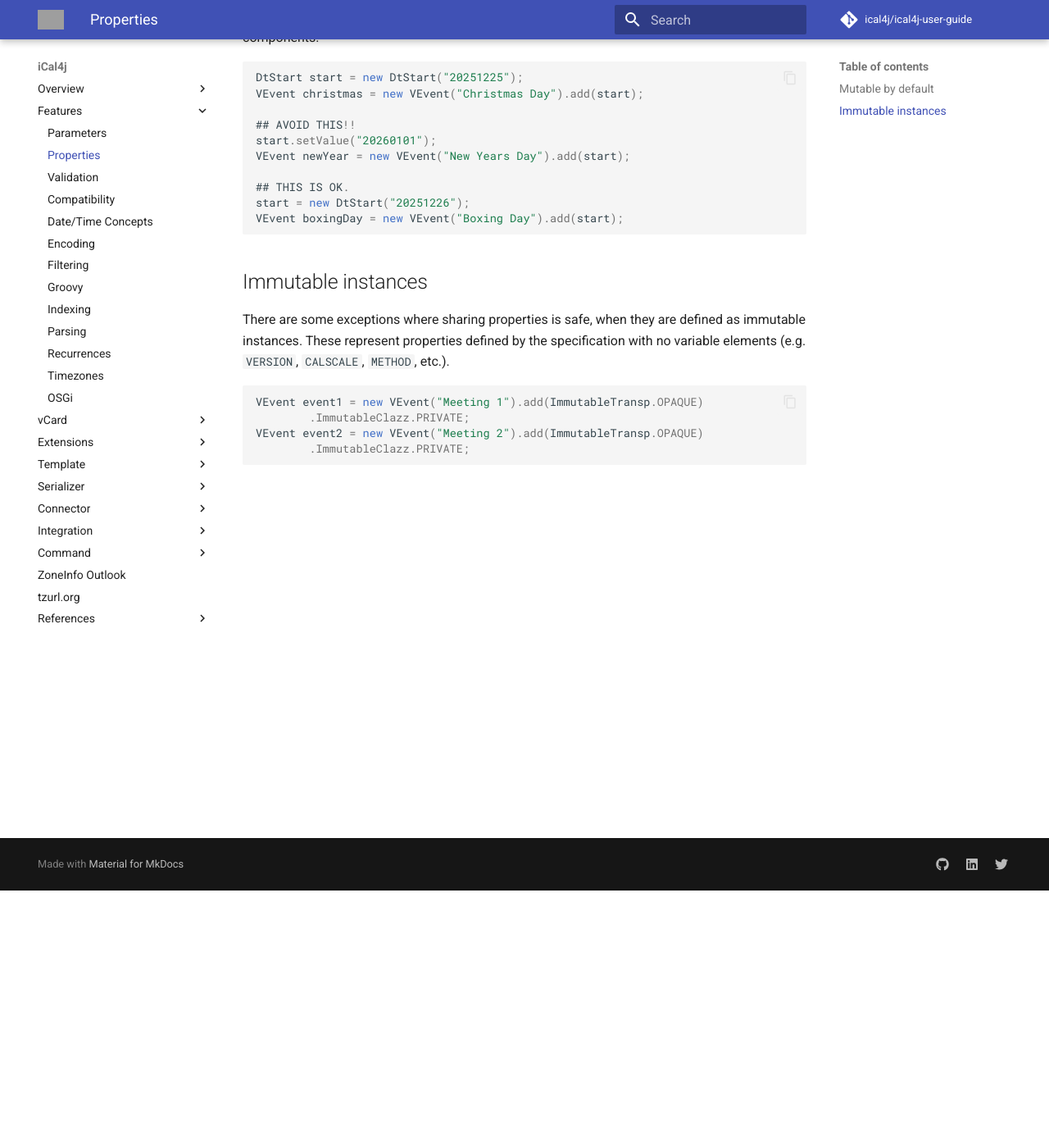
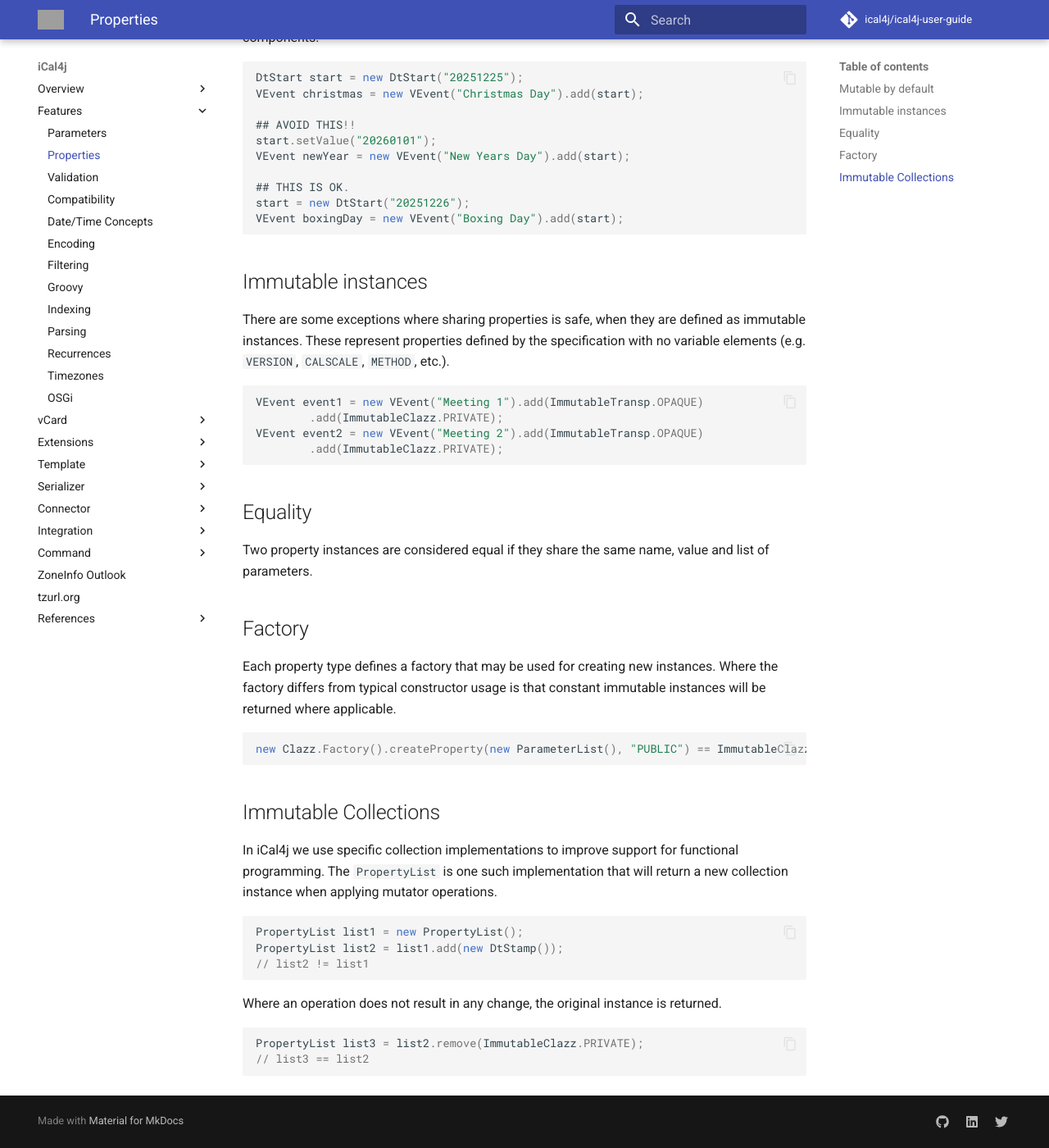
Before and after one commit to ical4j/ical4j-user-guide, an MkDocs documentation site: the page built from docs/properties.md, in a window 1280 px wide and 1400 px high, scrolled down 314 px. Shown: the whole window at 82% size. Built offline with MkDocs 1.6.1 and Material for MkDocs 9.7.7, drawn with Linux system fonts in a browser that asks for light colours; comment, search, counter and statistics services are not loaded; grey boxes are pictures that could not be loaded.

Commit message:
Added properties feature

````diff
--- a/docs/properties.md
+++ b/docs/properties.md
@@ -30,8 +30,41 @@ no variable elements (e.g. `VERSION`, `CALSCALE`, `METHOD`, etc.).
 
 ```java
 VEvent event1 = new VEvent("Meeting 1").add(ImmutableTransp.OPAQUE)
-        .ImmutableClazz.PRIVATE;
+        .add(ImmutableClazz.PRIVATE);
 VEvent event2 = new VEvent("Meeting 2").add(ImmutableTransp.OPAQUE)
-        .ImmutableClazz.PRIVATE;
+        .add(ImmutableClazz.PRIVATE);
 
 ```
+
+## Equality
+
+Two property instances are considered equal if they share the same name, value and list of parameters.
+
+## Factory
+
+Each property type defines a factory that may be used for creating new instances. Where the factory
+differs from typical constructor usage is that constant immutable instances will be returned
+where applicable.
+
+```java
+new Clazz.Factory().createProperty(new ParameterList(), "PUBLIC") == ImmutableClazz.PUBLIC
+```
+
+## Immutable Collections
+
+In iCal4j we use specific collection implementations to improve support for functional
+programming. The `PropertyList` is one such implementation that will return a new collection
+instance when applying mutator operations.
+
+```java
+PropertyList list1 = new PropertyList();
+PropertyList list2 = list1.add(new DtStamp());
+// list2 != list1
+```
+
+Where an operation does not result in any change, the original instance is returned.
+
+```java
+PropertyList list3 = list2.remove(ImmutableClazz.PRIVATE);
+// list3 == list2
+```
````
